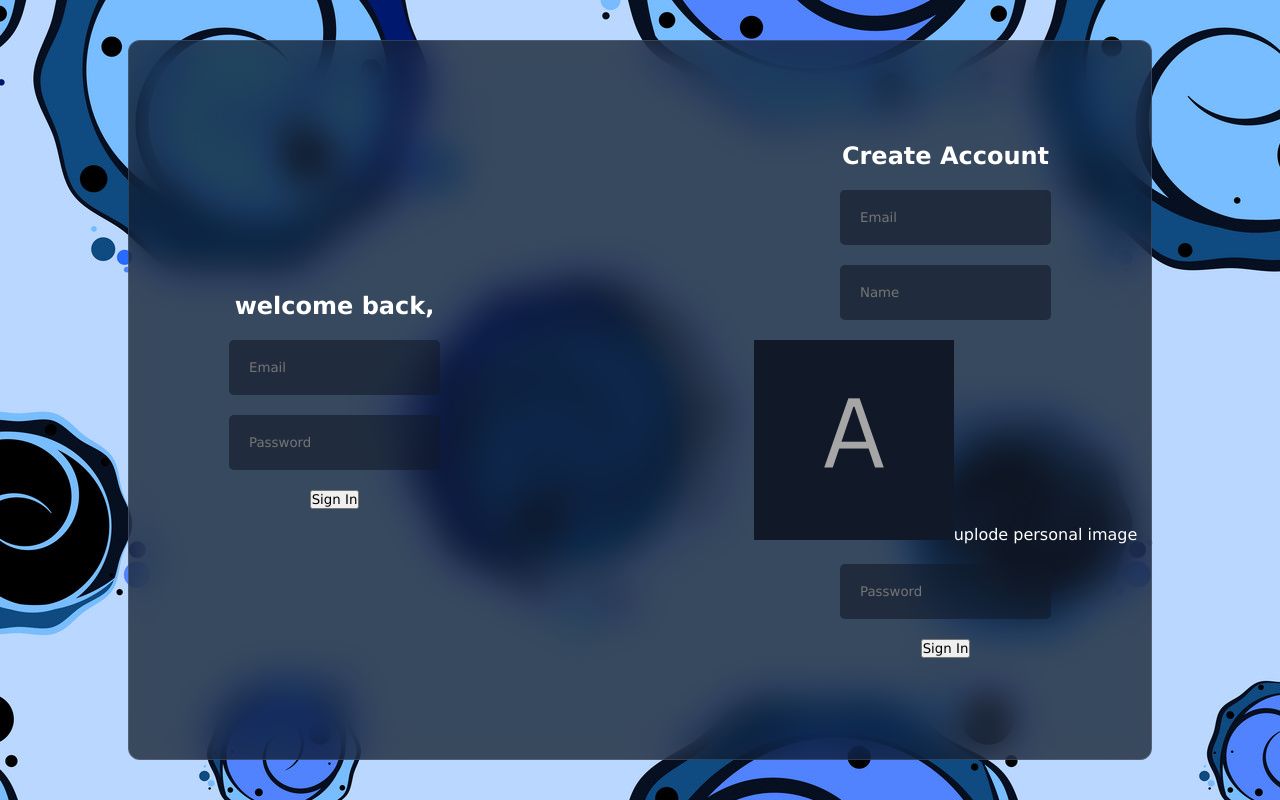
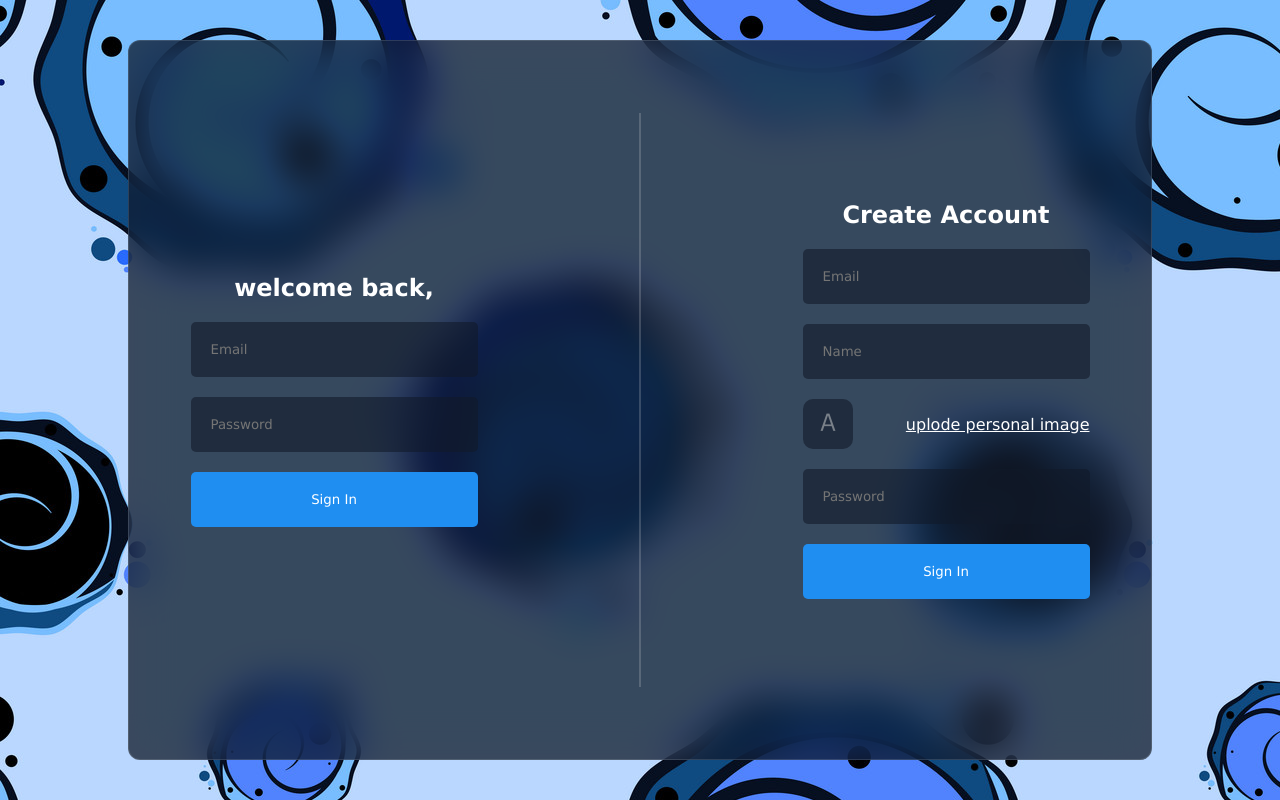
Before and after one commit to Elsayed-Rady-Elsayed/REACT-CHAT-APP, a React (Vite) app: page / in a window 1280 px wide. Built offline with nearby package versions, Linux system fonts and the light colour scheme.

Commit message:
start from some basics

```diff
--- a/package.json
+++ b/package.json
@@ -12,7 +12,8 @@
   "dependencies": {
     "emoji-picker-react": "^4.12.0",
     "react": "^18.2.0",
-    "react-dom": "^18.2.0"
+    "react-dom": "^18.2.0",
+    "react-toastify": "^10.0.6"
   },
   "devDependencies": {
     "@types/react": "^18.2.66",
--- a/src/components/login/login.css
+++ b/src/components/login/login.css
@@ -3,20 +3,24 @@
   height: 100%;
   display: flex;
   align-items: center;
+  justify-content: center;
   gap: 100px;
   .item {
     flex: 1;
     display: flex;
     flex-direction: column;
     align-items: center;
+    justify-content: center;
     gap: 20px;
     form {
+      width: 70%;
       display: flex;
       flex-direction: column;
       align-items: center;
       justify-content: center;
       gap: 20px;
       input {
+        width: 100%;
         padding: 20px;
         border: none;
         outline: none;
@@ -24,6 +28,36 @@
         color: white;
         border-radius: 5px;
       }
+      label {
+        width: 100%;
+        display: flex;
+        align-items: center;
+        justify-content: space-between;
+        cursor: pointer;
+        text-decoration: underline;
+        img {
+          margin-right: 10px;
+          width: 50px;
+          height: 50px;
+          border-radius: 10px;
+          object-fit: cover;
+          opacity: 0.6;
+        }
+      }
+      button {
+        width: 100%;
+        padding: 20px;
+        border: none;
+        color: white;
+        border-radius: 5px;
+        cursor: pointer;
+        background-color: #1f8ef1;
+      }
     }
   }
+  .separtor {
+    height: 80%;
+    width: 2px;
+    background-color: #dddddd35;
+  }
 }
```
Also changed, not shown: 1 other file (tests, documents, lock files or other folders).
